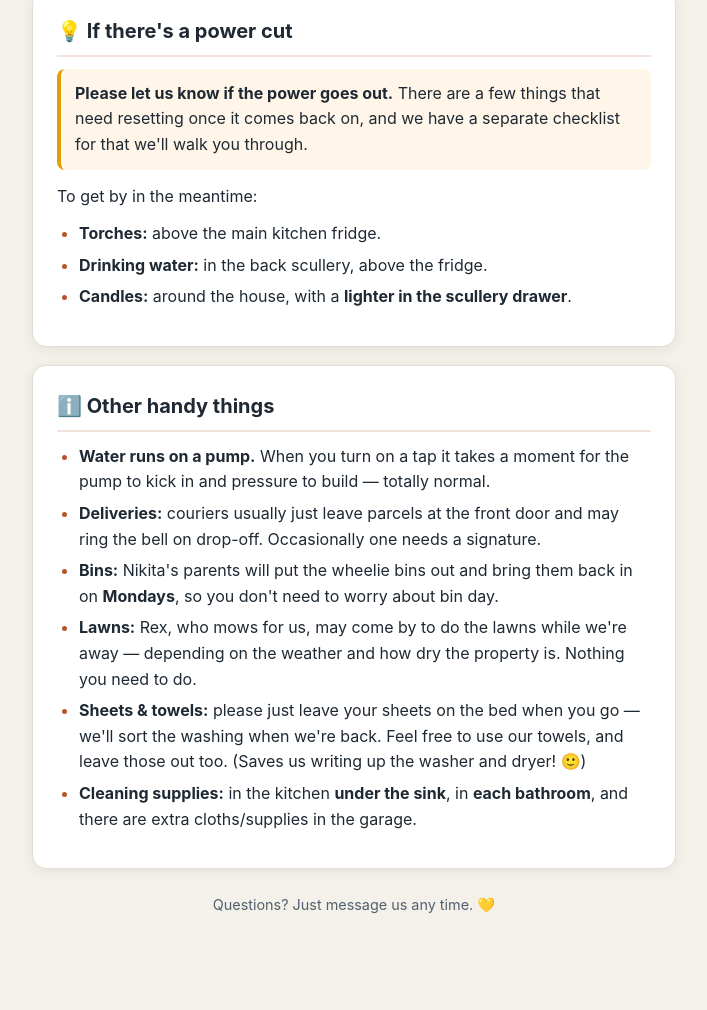
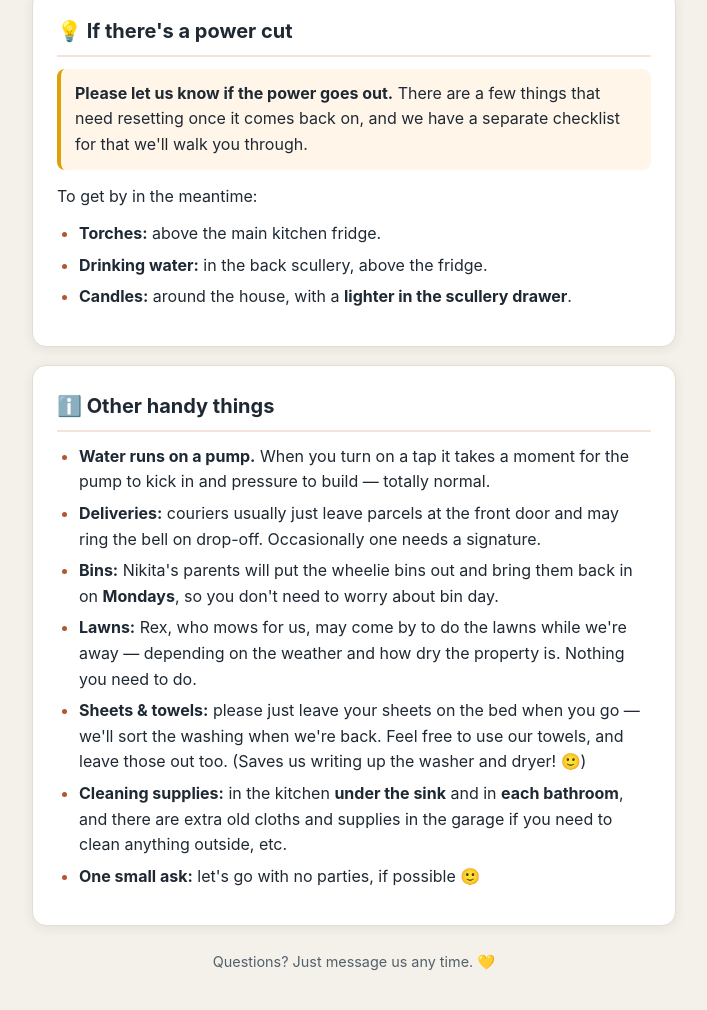
Before and after one commit to philmet/house-guide, a website: page docs/index.html in a window 1280 px wide. Shown: the part 5224-6234 px from the top of the page, without its empty margins (286-993 px from the left). Drawn offline with Linux system fonts and the light colour scheme.

Commit message:
Tweak cleaning-supplies wording; add light no-parties note
Co-Authored-By: Claude Opus 4.8 <noreply@anthropic.com>

```diff
--- a/docs/index.html
+++ b/docs/index.html
@@ -196,8 +196,9 @@
             our towels, and leave those out too. (Saves us writing up the washer and
             dryer! 🙂)</li>
           <li><strong>Cleaning supplies:</strong> in the kitchen <strong>under the
-            sink</strong>, in <strong>each bathroom</strong>, and there are extra
-            cloths/supplies in the garage.</li>
+            sink</strong> and in <strong>each bathroom</strong>, and there are extra old
+            cloths and supplies in the garage if you need to clean anything outside, etc.</li>
+          <li><strong>One small ask:</strong> let's go with no parties, if possible 🙂</li>
         </ul>
       </section>
     </article>
```
